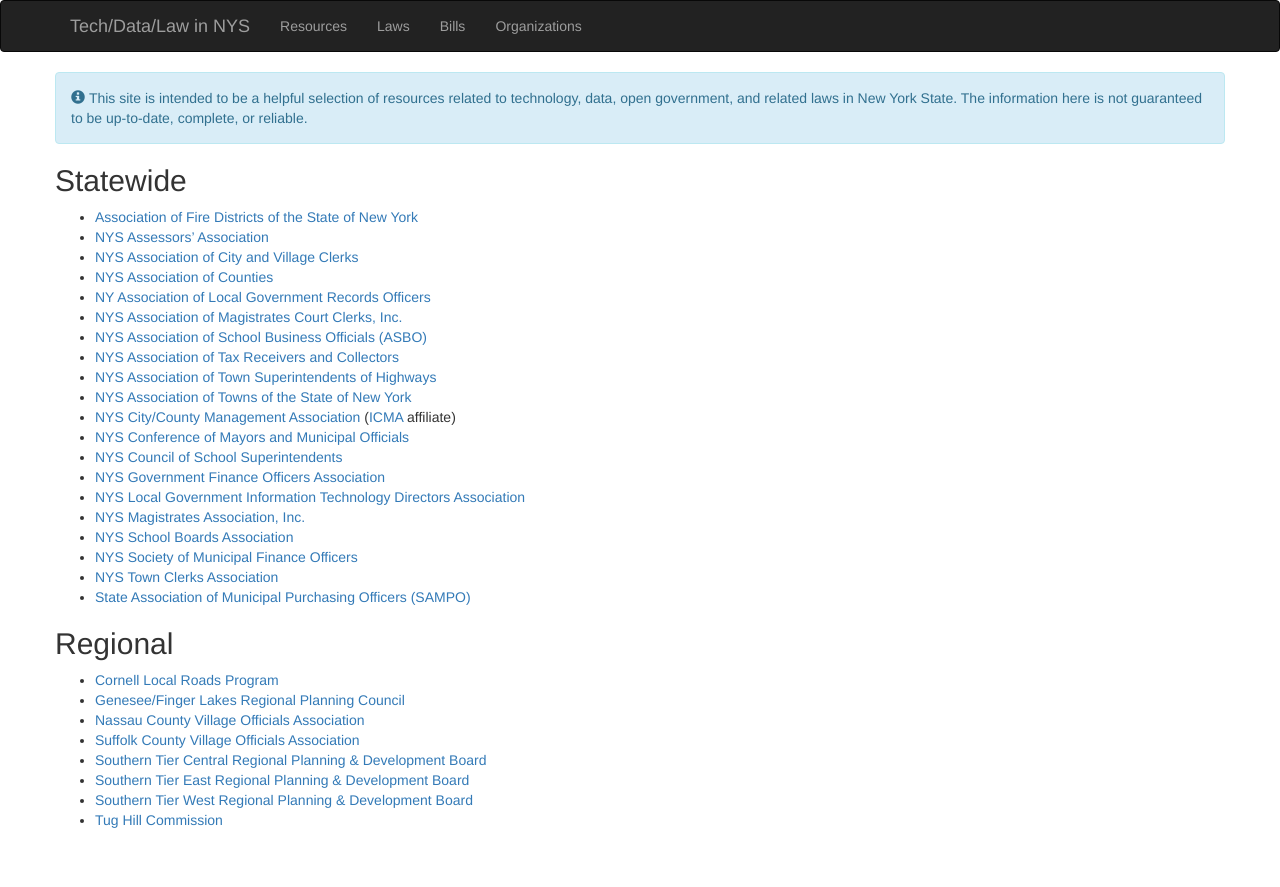
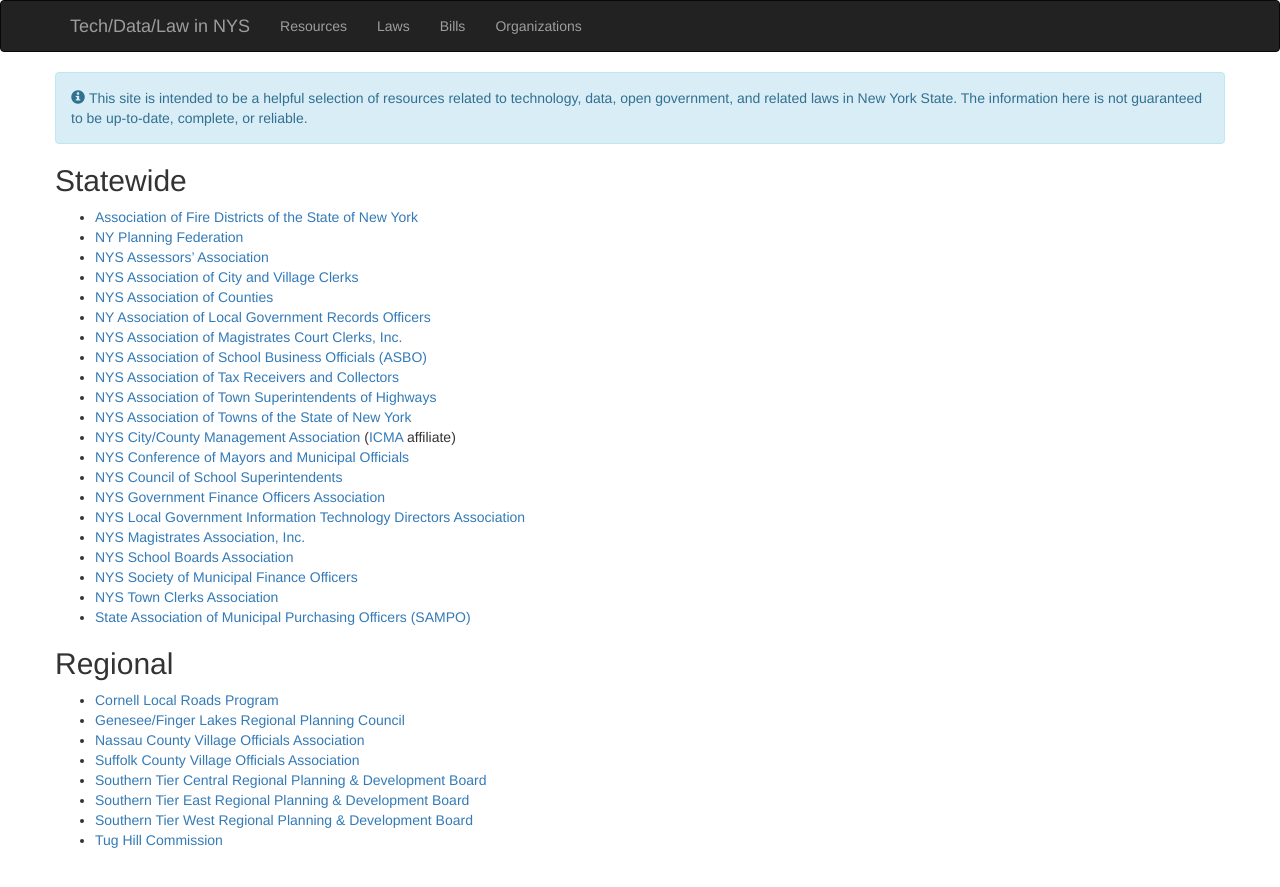
Before and after one commit to technickle/open-data-resources, a Jekyll site: the page built from organizations/index.md, in a window 1280 px wide. Shown: the top 887 px of the page. Built offline with Jekyll 4.4.1, drawn with Linux system fonts in a browser that asks for light colours; nearby versions of some CDN libraries.

Commit message:
Update index.md

```diff
--- a/organizations/index.md
+++ b/organizations/index.md
@@ -5,6 +5,7 @@ layout: default
 ## Statewide
 
 * [Association of Fire Districts of the State of New York](http://www.firedistnys.com/)
+* [NY Planning Federation](http://www.nypf.org/)
 * [NYS Assessors' Association](http://www.nyassessor.com/)
 * [NYS Association of City and Village Clerks](http://www.nysclerks.com/)
 * [NYS Association of Counties](http://www.nysac.org/)
```
